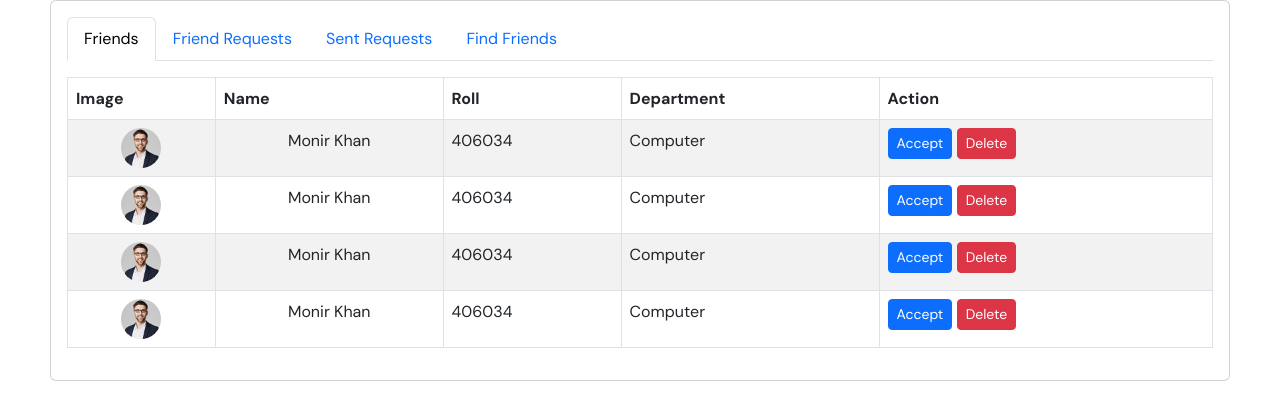
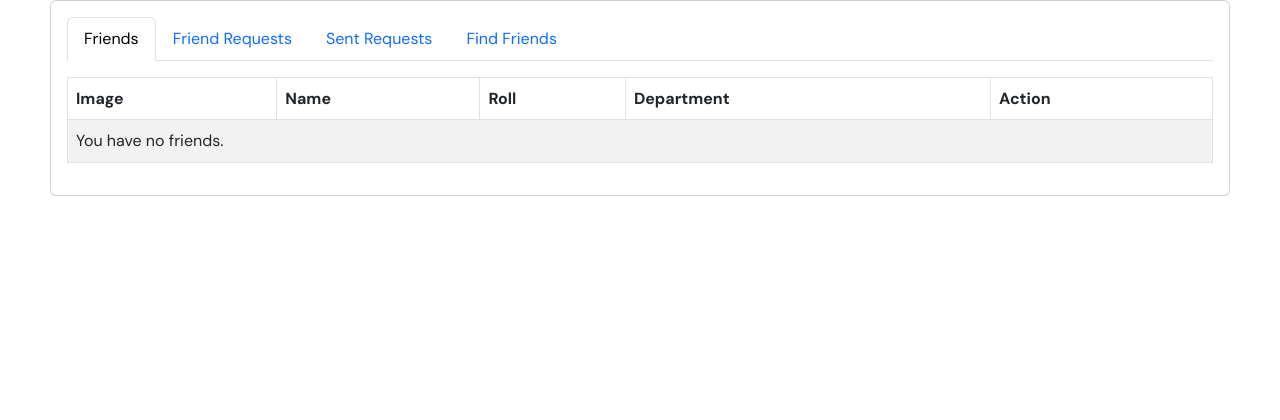
Before and after one commit to mk-programmer12/rpi-community, a PHP site: page /friends.php in a window 1280 px wide. Shown: the part 99-519 px from the top of the page. Run offline with PHP 8.4, Linux system fonts and the light colour scheme; data comes from the database, SQL or seed files in the repository; tables that the repository leaves empty or names only in its code hold one stand-in row (values such as "Sample post").

Commit message:
worked with Friens

```diff
--- /dev/null
+++ b/friend_profile.php
@@ -0,0 +1 @@
+<h2>Friend Profile Route</h2>
--- a/friends.php
+++ b/friends.php
@@ -39,54 +39,40 @@
                     </tr>
                 </thead>
                 <tbody>
+                    <?php
+                    $friendsQuery = mysqli_query($connect, "SELECT * FROM `friends` WHERE (`sender_id`='$loggerId' || `receiver_id`='$loggerId') && `status`='accepted'");
+                    if (mysqli_num_rows($friendsQuery) >= 1) {
+
+
+                        while ($row = mysqli_fetch_array($friendsQuery)) :
+
+                            if ($loggerId === $row['sender_id']) {
+                                $getUser = userInfo($connect, $row['receiver_id']);
+                            } else {
+                                $getUser = userInfo($connect, $row['sender_id']);
+                            }
+
+                    ?>
                             <tr>
                                 <td class="text-center">
-                            <div class="avatar avatar-sm text-center"><img src="assets/img/profile-img.jpg" alt="Profile Image"></div>
+                                    <div class="avatar avatar-sm text-center"><img src="uploads/profile_picture/<?php echo $getUser['avatar'] ?>" alt="Profile Image"></div>
                                 </td>
-                        <td class="text-center">Monir Khan</td>
-                        <td>406034</td>
-                        <td>Computer</td>
+                                <td><?php echo $getUser['name']; ?></td>
+                                <td><?php echo $getUser['roll']; ?></td>
+                                <td><?php echo $getUser['s_department']; ?></td>
                                 <td>
-                            <a class="btn btn-primary btn-sm" href="#">Accept</a>
-                            <a class="btn btn-danger btn-sm" href="#">Delete</a>
+                                    <a class="btn btn-info btn-sm" href="friend_profile.php?id=<?php echo $getUser['id']; ?>">Details</a>
+                                    <a return onclick="return confirm('Are you sure? You want to unfriend <?php echo $getUser['name']; ?>.');" class="btn btn-danger btn-sm" href="include/unfriend.php?id=<?php echo $row['id']; ?>">Unfriend</a>
                                 </td>
                             </tr>
+                        <?php endwhile;
+                    } else { ?>
                         <tr>
-                        <td class="text-center">
-                            <div class="avatar avatar-sm text-center"><img src="assets/img/profile-img.jpg" alt="Profile Image"></div>
-                        </td>
-                        <td class="text-center">Monir Khan</td>
-                        <td>406034</td>
-                        <td>Computer</td>
-                        <td>
-                            <a class="btn btn-primary btn-sm" href="#">Accept</a>
-                            <a class="btn btn-danger btn-sm" href="#">Delete</a>
-                        </td>
+                            <td colspan="5">You have no friends.</td>
                         </tr>
-                    <tr>
-                        <td class="text-center">
-                            <div class="avatar avatar-sm text-center"><img src="assets/img/profile-img.jpg" alt="Profile Image"></div>
-                        </td>
-                        <td class="text-center">Monir Khan</td>
-                        <td>406034</td>
-                        <td>Computer</td>
-                        <td>
-                            <a class="btn btn-primary btn-sm" href="#">Accept</a>
-                            <a class="btn btn-danger btn-sm" href="#">Delete</a>
-                        </td>
-                    </tr>
-                    <tr>
-                        <td class="text-center">
-                            <div class="avatar avatar-sm text-center"><img src="assets/img/profile-img.jpg" alt="Profile Image"></div>
-                        </td>
-                        <td class="text-center">Monir Khan</td>
-                        <td>406034</td>
-                        <td>Computer</td>
-                        <td>
-                            <a class="btn btn-primary btn-sm" href="#">Accept</a>
-                            <a class="btn btn-danger btn-sm" href="#">Delete</a>
-                        </td>
-                    </tr>
+                    <?php } ?>
+
+
                 </tbody>
             </table>
         </div>
--- /dev/null
+++ b/include/unfriend.php
@@ -0,0 +1 @@
+<h2>Unfriend Route</h2>
```
Lines whose indentation alone changed are shown as unchanged.
